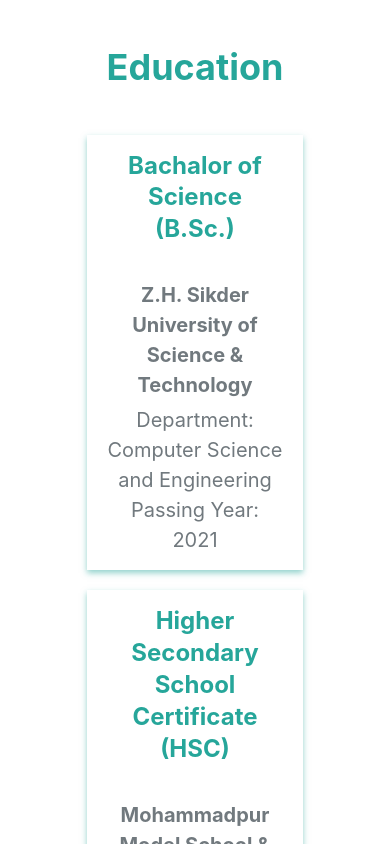
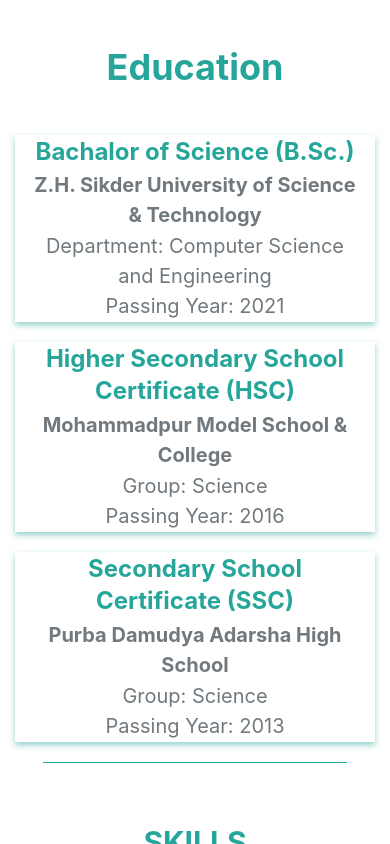
Before and after one commit to rajon-git/Developer_Portfolio, a React (Create React App) app: page / in a window 390 px wide. Shown: the part 1500-2344 px from the top of the page. Built offline with nearby package versions, Linux system fonts and the light colour scheme; no server answers.

Commit message:
responsive

```diff
--- a/src/Component/Education.js
+++ b/src/Component/Education.js
@@ -17,7 +17,7 @@
     return (
       <Box
         bg={mainTheme.theme.bg}
-        p={{ base: "15px", sm: "20px", md: "45px" }}
+        p={{ base: "15px", sm: "1px", md: "45px" }}
         id="education"
       >
         {/* bar for decoration  */}
@@ -32,7 +32,7 @@
           </Box>
           <Grid
             templateColumns={{
-              base: "1fr",
+              base: "1fr"
             }}
             gap=" 20px 40px"
             mt="45px"
@@ -41,16 +41,19 @@
             {EducationList?.map((education) => {
               return (
                 <Box
-                  p="0 20px"
-                  textAlign="left"
-                  style={{ width: "60%", margin: "auto" }}
-                  className="education-card"
-                  boxShadow="0px 3px 6px rgba(38, 166, 154, 0.5)"
-                  _hover={{ background: mainTheme.theme.hover }}
-                >
+                p={{ base: "0 10px", sm: "0 15px", md: "0 20px" }} // Adjust padding for responsiveness
+                textAlign="left"
+                width={{ base: "100%", sm: "95%", md: "60%" }} // Adjust width for responsiveness
+                margin="auto"
+                className="education-card"
+                boxShadow="0px 3px 6px rgba(38, 166, 154, 0.5)"
+                _hover={{ background: mainTheme.theme.hover }}
+              >
+
+
                   <Box>
                     <Heading
-                      p="15px 0"
+                      p="1px 3px"
                       size="lg"
                       color="#26A69A"
                       className="education-title"
@@ -62,8 +65,8 @@
                   </Box>
 
 
-                  <Box p="15px 0">
-                    <Text fontWeight="bold" m="5px 0" color="#71797E" textAlign={"center"} fontSize="20px">
+                  <Box p="1px 3px">
+                    <Text fontWeight="bold" m="1px 0" color="#71797E" textAlign={"center"} fontSize="20px">
                       {education.title}
                     </Text>
                     <Box w="60%" ></Box>
--- a/src/Component/GitCalender.js
+++ b/src/Component/GitCalender.js
@@ -1,12 +1,9 @@
-import React, { useState, useEffect, useContext } from 'react';
+import React, { useState, useEffect } from 'react';
 import { Box, Flex, Heading } from '@chakra-ui/react';
 import GitHubCalendar from 'react-github-calendar';
-import explicitTheme from 'react-github-calendar'
-import { ThemeContext } from "./ThemeContext";
 import axios from 'axios';
 
 export default function GitCalendar() {
-
   const [contributions, setContributions] = useState([]);
   const githubUsername = "rajon-git";
 
@@ -19,11 +16,11 @@
       const response = await axios.get(
         `https://api.github.com/users/${githubUsername}/events`
       );
-      console.log("Event Data:", response.data); // Log the event data
+      console.log("Event Data:", response.data);
       const eventData = response.data.filter(
         (event) => event.type === "PushEvent"
       );
-      console.log("Filtered Contributions:", eventData); // Log the contributions after filtering
+      console.log("Filtered Contributions:", eventData);
       setContributions(selectLastHalfYear(eventData));
     } catch (error) {
       console.error("Error fetching GitHub data:", error);
@@ -56,9 +53,10 @@
       <Box p="40px 20px" w="97%" m="auto" textAlign="center">
         <Flex
           justify="center"
-          p="45px"
+          p={{ base: "15px", sm: "1px" }} // Responsive padding
           className="react-activity-calendar"
           color="#26A69A"
+
         >
           <GitHubCalendar
             style={{ width: "100%" }}
@@ -71,26 +69,30 @@
           />
         </Flex>
         <Flex
-          mt="40px"
+          mt="30px"
           flexDirection={{
             base: "column",
             sm: "column",
-            md: "column",
-            lg: "row",
+            md: "row", // Adjust the layout for larger screens
           }}
           justifyContent="space-around"
           alignItems="center"
-          gap="25px"
+          gap={{ base: "10px", sm: "15px" }} // Responsive gap
         >
-          <Box boxShadow="0px 3px 6px rgba(38, 166, 154, 0.5)">
+          <Box
+            boxShadow="0px 3px 6px rgba(38, 166, 154, 0.5)"
+            mb={{ base: "40px", sm: "0" }} // Adjust margin for smaller screens
+          >
             <img
               display="block"
               id="github-stats-card"
-              src={`https://github-readme-stats.vercel.app/api?username=${githubUsername}`}
+              src={`https://github-readme-stats.vercel.app/api?username=${githubUsername}&custom_title=GitHub%20Streak%20Stats&show_icons=true&theme=white`}
               alt="GitHub Stats"
             />
           </Box>
-          <Box boxShadow="0px 3px 6px rgba(38, 166, 154, 0.5)">
+          <Box
+            boxShadow="0px 3px 6px rgba(38, 166, 154, 0.5)"
+          >
             <img
               style={{ display: "block" }}
               id="github-streak-stats"
@@ -107,11 +109,10 @@
           }}
         >
           <Flex
-            w="22%"
-            boxShadow="0px 3px 6px rgba(38, 166, 154, 0.5)"
-            mt="40px"
+            w="100%" // Expand to full width
             justifyContent="center"
             alignItems="center"
+            mt="15px"
           >
             <img
               display="block"
```
